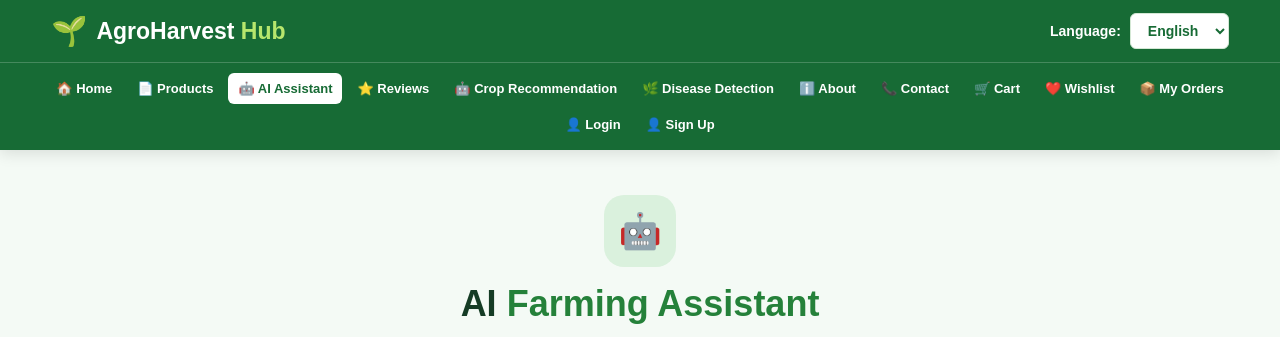
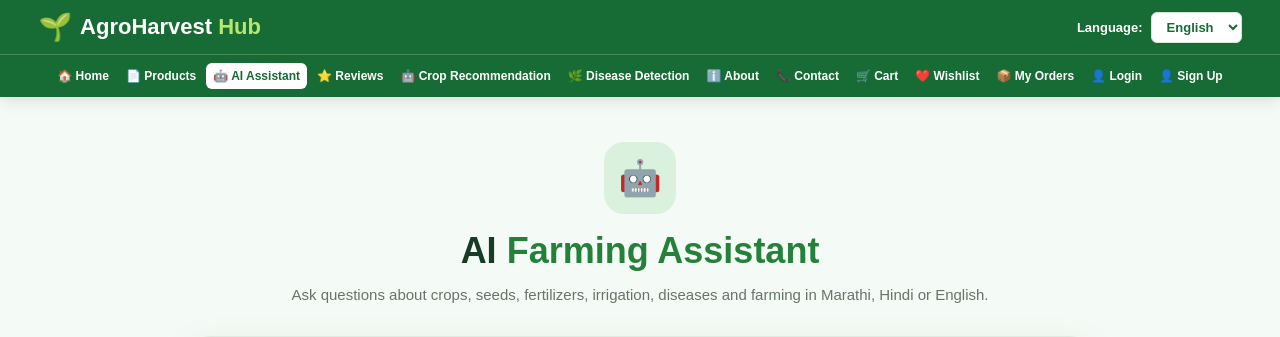
Before and after one commit to saniyajadhav92/AgroHarvest-Hub, a Django app: page /ai-assistant/ in a window 1280 px wide. Shown: the top 337 px of the page. Run offline with Django 5.2, Linux system fonts and the light colour scheme.

Commit message:
Update ai_assistant.html

```diff
--- a/templates/main/ai_assistant.html
+++ b/templates/main/ai_assistant.html
@@ -32,7 +32,7 @@
         }
 
         /* ==========================================
-           NAVBAR - UNIFIED PLATFORM STANDARD DESIGN
+           NAVBAR - FULL GREEN SINGLE ROW LINKS
         ========================================== */
         .navbar {
             width: 100% !important;
@@ -47,23 +47,23 @@
             display: flex !important;
             justify-content: space-between !important;
             align-items: center !important;
-            padding: 13px 4% !important;
-            gap: 20px !important;
+            padding: 11px 3% !important;
+            gap: 15px !important;
             border-bottom: 1px solid rgba(255, 255, 255, 0.2) !important;
         }
 
         .logo {
             display: flex !important;
             align-items: center !important;
-            gap: 9px !important;
+            gap: 8px !important;
             color: #ffffff !important;
-            font-size: 23px !important;
+            font-size: 22px !important;
             font-weight: 800 !important;
             white-space: nowrap !important;
         }
 
         .logo-icon {
-            font-size: 29px !important;
+            font-size: 27px !important;
         }
 
         .logo strong {
@@ -73,19 +73,19 @@
         .checkout-language {
             display: flex !important;
             align-items: center !important;
-            gap: 9px !important;
+            gap: 8px !important;
             color: #ffffff !important;
-            font-size: 14px !important;
+            font-size: 13px !important;
             font-weight: 600 !important;
         }
 
         #language-selector {
-            padding: 8px 13px !important;
+            padding: 6px 11px !important;
             border: 1px solid #d4e8d5 !important;
             border-radius: 6px !important;
             background: #ffffff !important;
             color: #176b35 !important;
-            font-size: 14px !important;
+            font-size: 13px !important;
             font-weight: 600 !important;
             cursor: pointer !important;
             outline: none !important;
@@ -95,20 +95,27 @@
             display: flex !important;
             justify-content: center !important;
             align-items: center !important;
-            flex-wrap: wrap !important;
-            gap: 5px !important;
-            padding: 10px 3% !important;
+            flex-wrap: nowrap !important;
+            overflow-x: auto !important;
+            gap: 3px !important;
+            padding: 8px 1.5% !important;
             background: #176b35 !important;
+            scrollbar-width: none !important;
+        }
+
+        .nav-links::-webkit-scrollbar {
+            display: none !important;
         }
 
         .nav-links a {
             color: #ffffff !important;
-            padding: 8px 10px !important;
+            padding: 6px 7px !important;
             border-radius: 6px !important;
-            font-size: 13px !important;
+            font-size: 12px !important;
             font-weight: 600 !important;
             transition: 0.3s !important;
             white-space: nowrap !important;
+            flex-shrink: 0 !important;
         }
 
         .nav-links a:hover,
@@ -120,17 +127,20 @@
         .nav-links form {
             display: inline-flex !important;
             margin: 0 !important;
+            flex-shrink: 0 !important;
         }
 
         .nav-links button {
             color: #176b35 !important;
             background: #ffffff !important;
             border: 0 !important;
-            padding: 8px 12px !important;
+            padding: 6px 9px !important;
             border-radius: 6px !important;
-            font-size: 13px !important;
+            font-size: 12px !important;
             font-weight: 700 !important;
             cursor: pointer !important;
+            white-space: nowrap !important;
+            transition: 0.3s !important;
         }
 
         .nav-links button:hover {
@@ -379,6 +389,22 @@
         }
 
         /* ================= RESPONSIVE ================= */
+
+        @media (max-width: 550px) {
+            .navbar-top {
+                flex-direction: column;
+                gap: 10px;
+            }
+
+            .logo {
+                font-size: 21px;
+            }
+
+            .nav-links {
+                justify-content: flex-start;
+                padding: 8px 10px;
+            }
+        }
 
         @media (max-width: 600px) {
             .assistant-header h1 {
```
